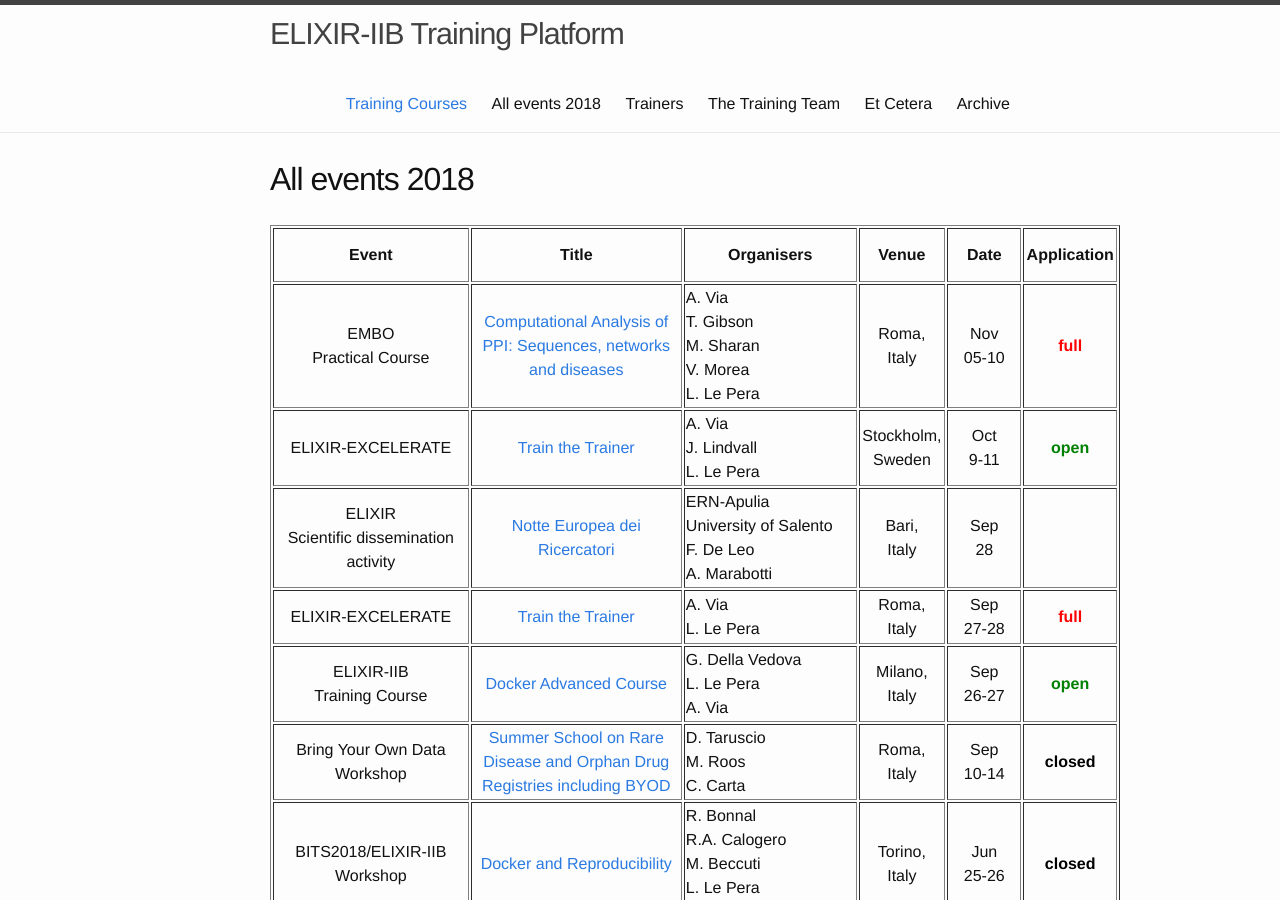
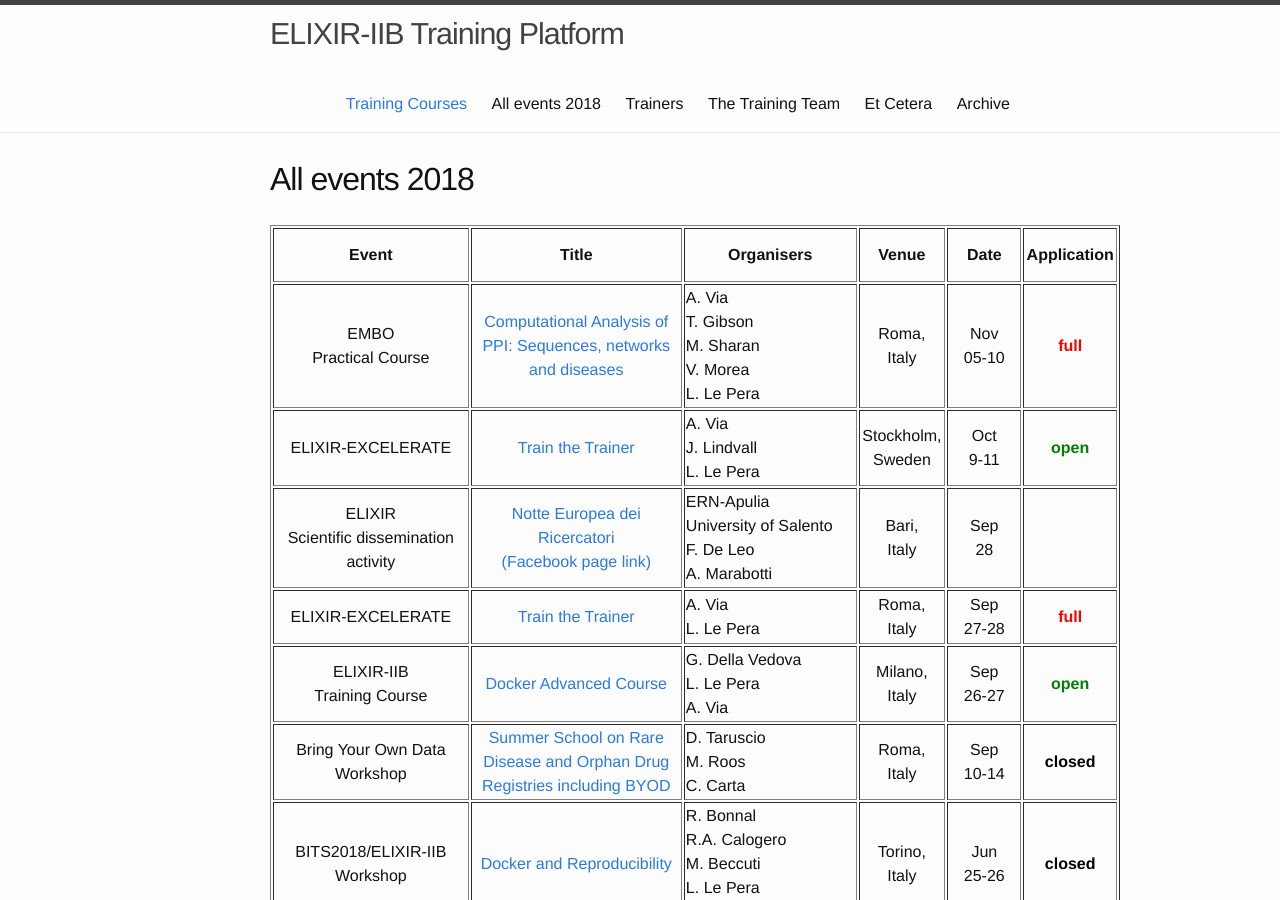
Before and after one commit to ELIXIR-IIB-training/website, a Jekyll site: the page built from _pages/01-all_events.md, in a window 1280 px wide and 900 px high. Built offline with Jekyll 4.4.1, drawn with Linux system fonts in a browser that asks for light colours.

Commit message:
ERN event update

```diff
--- a/_pages/01-all_events.md
+++ b/_pages/01-all_events.md
@@ -31,7 +31,7 @@ permalink: /all_events_2018/
 </tr>
 <tr>
 	<td height="50" align="center">ELIXIR<br>Scientific dissemination activity</td>
-   <td height="50" width="220" align="center"><a href="http://www.laricercaviendinotte.it/">Notte Europea dei Ricercatori</a></td>
+   <td height="50" width="220" align="center"><a href="http://www.laricercaviendinotte.it/">Notte Europea dei Ricercatori</a><br><a href="https://www.facebook.com/events/240703663214038/">(Facebook page link)</a></td>
    <td height="50" width="150">ERN-Apulia<br>University of Salento<br>F. De Leo<br>A. Marabotti</td>
    <td height="50" align="center">Bari,<br>Italy</td>
    <td height="50" width="75" align="center">Sep<br>28</td>
```
